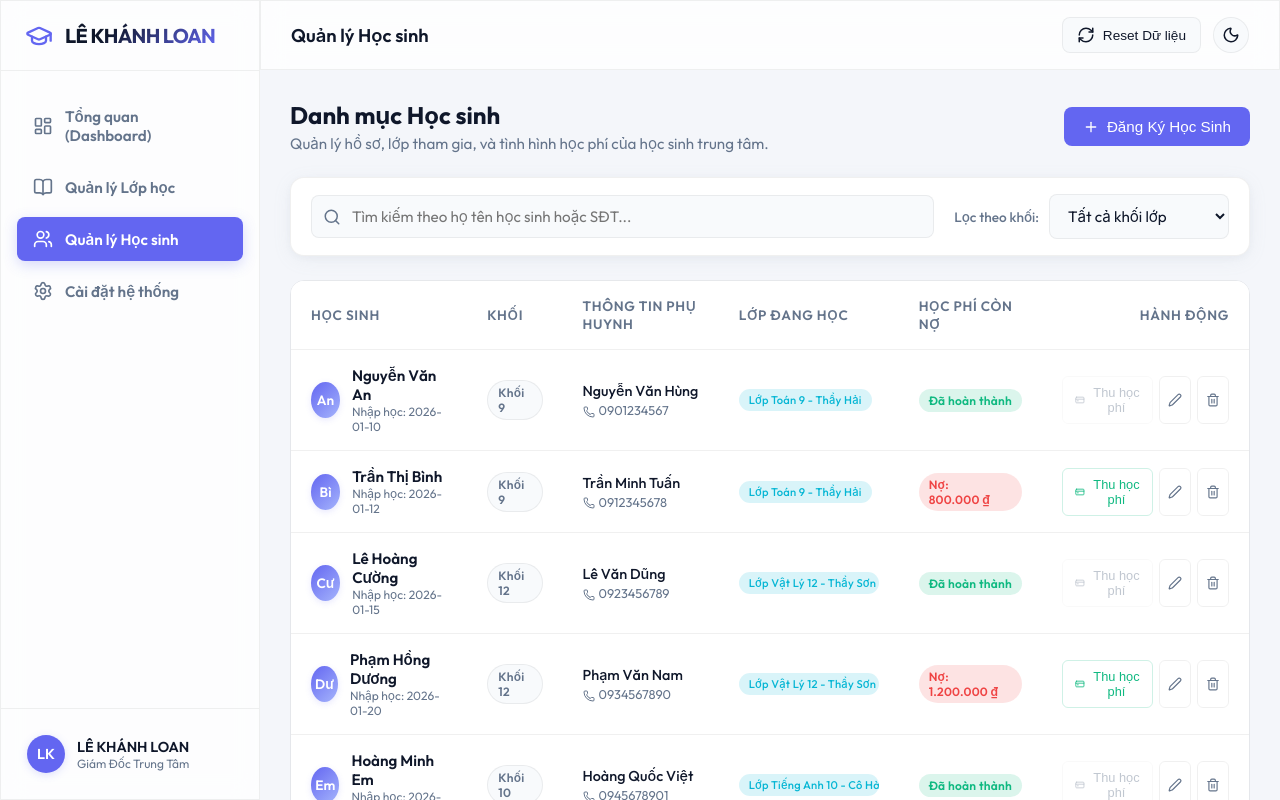
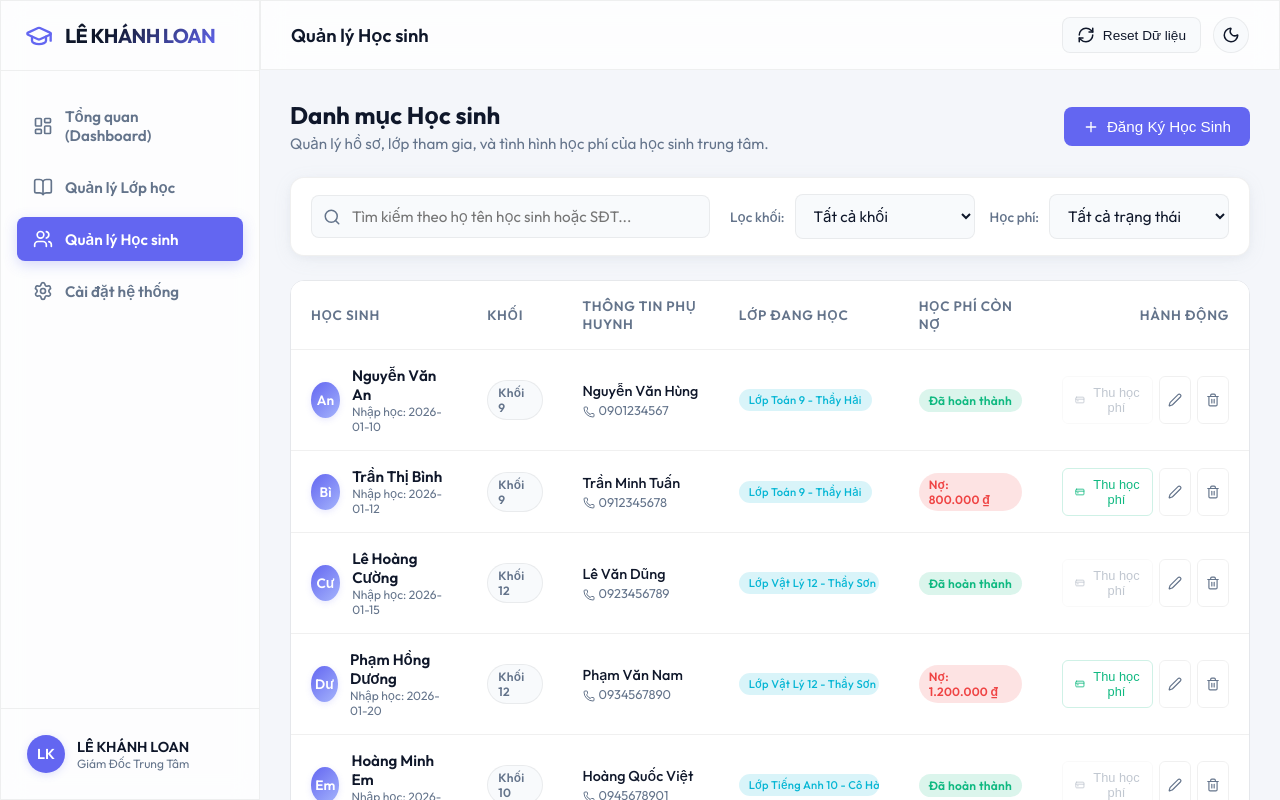
Before and after one commit to letrieubavuong/toanl2k, a Next.js app: page /students in a window 1280 px wide. Shown: the top 800 px of the page. Built offline with nearby package versions, Linux system fonts and the light colour scheme.

Commit message:
feat: bo sung bo loc trang thai hoc phi hoc sinh

```diff
--- a/src/app/page.tsx
+++ b/src/app/page.tsx
@@ -164,7 +164,7 @@ export default function Dashboard() {
           </div>
         </div>
 
-        <Link href="/students" className="card stat-card">
+        <Link href="/students?filter=debt" className="card stat-card">
           <div className="stat-header">
             <span className="stat-label">Học phí còn nợ</span>
             <div className="stat-icon-wrapper debt">
--- a/src/app/students/page.tsx
+++ b/src/app/students/page.tsx
@@ -39,6 +39,7 @@ export default function StudentsPage() {
   // Search & Filter State
   const [searchTerm, setSearchTerm] = useState('');
   const [selectedGrade, setSelectedGrade] = useState<string>('all');
+  const [tuitionFilter, setTuitionFilter] = useState<'all' | 'debt' | 'paid'>('all');
 
   // Register Modal State
   const [isRegModalOpen, setIsRegModalOpen] = useState(false);
@@ -81,6 +82,15 @@ export default function StudentsPage() {
   useEffect(() => {
     setMounted(true);
     loadData();
+
+    // Check query params to pre-filter tuition status
+    if (typeof window !== 'undefined') {
+      const query = new URLSearchParams(window.location.search);
+      const filter = query.get('filter');
+      if (filter === 'debt' || filter === 'paid' || filter === 'all') {
+        setTuitionFilter(filter as any);
+      }
+    }
   }, []);
 
   const triggerToast = (msg: string) => {
@@ -255,7 +265,13 @@ export default function StudentsPage() {
       selectedGrade === 'all' ||
       s.grade === Number(selectedGrade);
 
-    return matchesSearch && matchesGrade;
+    const debt = getStudentDebt(s.id);
+    const matchesTuition =
+      tuitionFilter === 'all' ||
+      (tuitionFilter === 'debt' && debt > 0) ||
+      (tuitionFilter === 'paid' && debt === 0);
+
+    return matchesSearch && matchesGrade && matchesTuition;
   });
 
   const formatVND = (num: number) => {
@@ -297,20 +313,39 @@ export default function StudentsPage() {
           />
         </div>
 
-        <div className="filter-box">
+        <div className="filter-box" style={{ gap: '15px' }}>
+          <div style={{ display: 'flex', alignItems: 'center' }}>
             <label className="form-label" style={{ marginBottom: 0, marginRight: '10px', whiteSpace: 'nowrap' }}>
-            Lọc theo khối:
+              Lọc khối:
             </label>
             <select
               className="form-input filter-select"
               value={selectedGrade}
               onChange={(e) => setSelectedGrade(e.target.value)}
+              style={{ width: '130px' }}
             >
-            <option value="all">Tất cả khối lớp</option>
+              <option value="all">Tất cả khối</option>
               {[1, 2, 3, 4, 5, 6, 7, 8, 9, 10, 11, 12].map(g => (
                 <option key={g} value={g}>Khối {g}</option>
               ))}
             </select>
+          </div>
+
+          <div style={{ display: 'flex', alignItems: 'center' }}>
+            <label className="form-label" style={{ marginBottom: 0, marginRight: '10px', whiteSpace: 'nowrap' }}>
+              Học phí:
+            </label>
+            <select
+              className="form-input filter-select"
+              value={tuitionFilter}
+              onChange={(e) => setTuitionFilter(e.target.value as any)}
+              style={{ width: '170px' }}
+            >
+              <option value="all">Tất cả trạng thái</option>
+              <option value="debt">Chưa đóng (Còn nợ)</option>
+              <option value="paid">Đã đóng đủ (Không nợ)</option>
+            </select>
+          </div>
         </div>
       </div>
 
```
Lines whose indentation alone changed are shown as unchanged.
